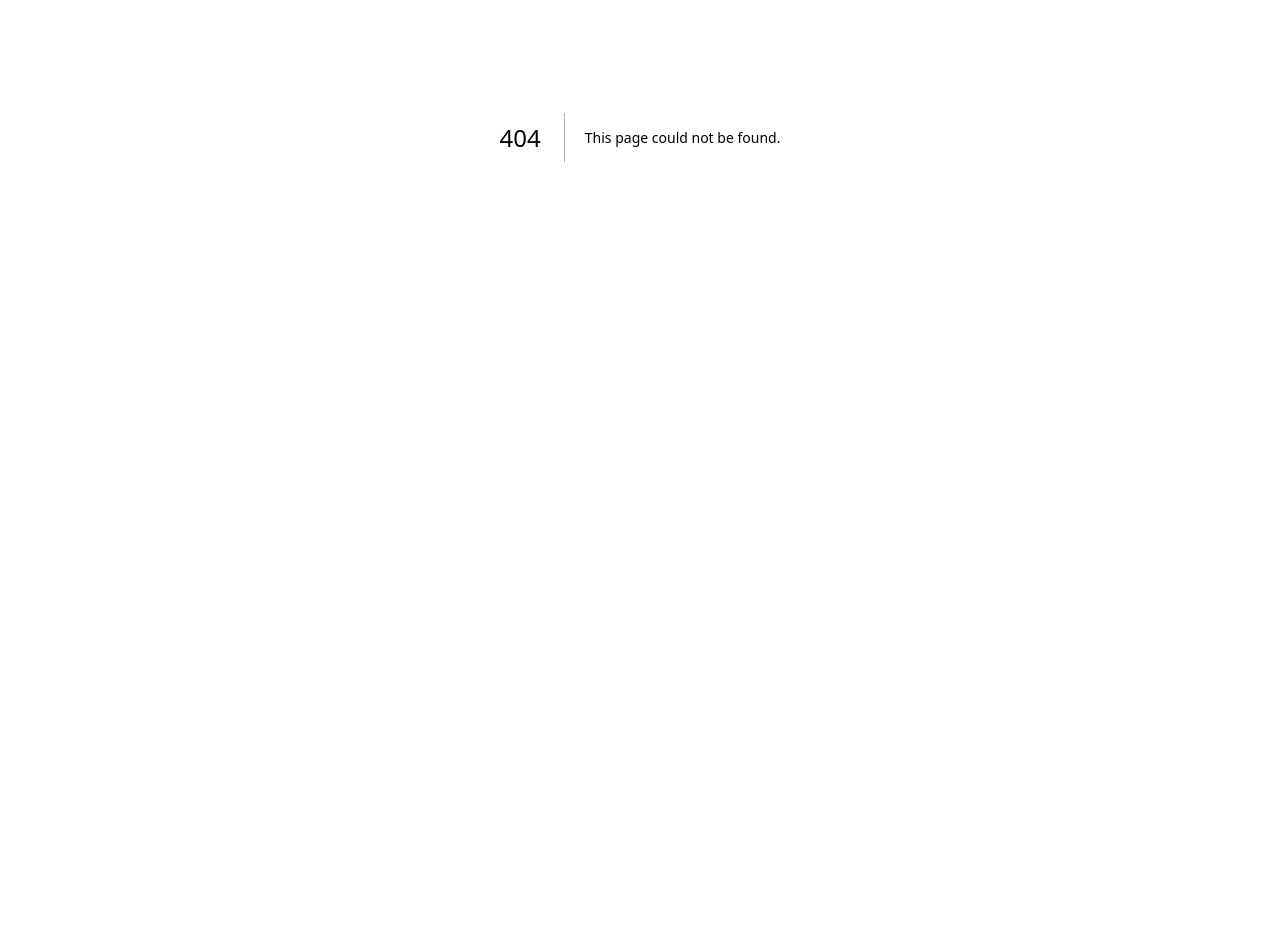
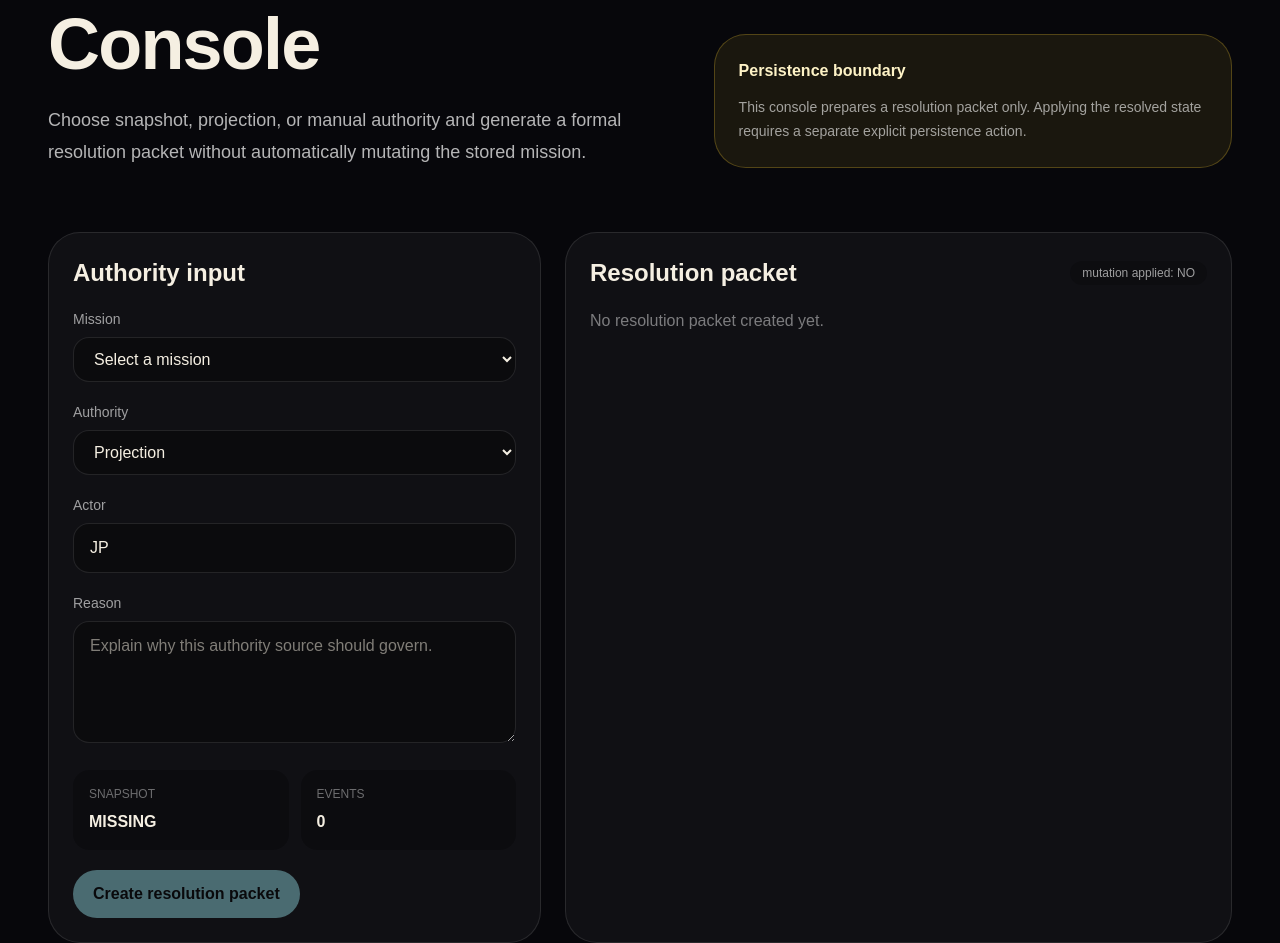
Before and after one commit to hvitiswift-afk/nextjs-boilerplate, a Next.js app: page /service-bridge/resolve in a window 1280 px wide. Before the commit this address had no page. Shown: the part 263-1206 px from the top of the page. Before the commit the page ends 800 px from the top, so only its background shows below. Built offline with nearby package versions, Linux system fonts and the light colour scheme.

Commit message:
Add explicit reconciliation resolution console

```diff
--- /dev/null
+++ b/app/service-bridge/resolve/page.tsx
@@ -0,0 +1,146 @@
+"use client";
+
+import { useEffect, useMemo, useState } from "react";
+
+type Mission = { id: string; title: string; service: string } & Record<string, unknown>;
+type ChainEvent = Record<string, unknown> & { id: string; missionId: string };
+type Authority = "snapshot" | "projection" | "manual";
+type Resolution = {
+  schema: string;
+  resolvedAt: string;
+  missionId: string;
+  authority: Authority;
+  actor: string;
+  reason: string;
+  chainValid: boolean;
+  differencesReviewed: Array<{ field: string; snapshotValue: unknown; projectedValue: unknown }>;
+  previousSnapshot: Mission;
+  projectedState: Record<string, unknown>;
+  resolvedState: Record<string, unknown>;
+  mutationApplied: false;
+  requiresExplicitPersistence: true;
+  externalActionCompleted: false;
+};
+
+const MISSION_KEY = "jp-hviti-service-bridge-v2";
+const EVENT_KEY = "jp-hviti-service-bridge-events-v1";
+
+export default function ResolutionConsolePage() {
+  const [missions, setMissions] = useState<Mission[]>([]);
+  const [events, setEvents] = useState<ChainEvent[]>([]);
+  const [selectedId, setSelectedId] = useState("");
+  const [authority, setAuthority] = useState<Authority>("projection");
+  const [actor, setActor] = useState("JP");
+  const [reason, setReason] = useState("");
+  const [manualState, setManualState] = useState("{}");
+  const [result, setResult] = useState<Resolution | null>(null);
+  const [error, setError] = useState("");
+  const [loading, setLoading] = useState(false);
+
+  useEffect(() => {
+    try {
+      const loadedMissions = JSON.parse(localStorage.getItem(MISSION_KEY) || "[]");
+      const loadedEvents = JSON.parse(localStorage.getItem(EVENT_KEY) || "[]");
+      setMissions(loadedMissions);
+      setEvents(loadedEvents);
+      if (loadedMissions[0]) setSelectedId(loadedMissions[0].id);
+    } catch {
+      setError("Could not load local missions or events.");
+    }
+  }, []);
+
+  const snapshot = useMemo(() => missions.find((mission) => mission.id === selectedId) ?? null, [missions, selectedId]);
+  const missionEvents = useMemo(() => events.filter((event) => event.missionId === selectedId), [events, selectedId]);
+
+  async function resolve() {
+    if (!snapshot) return;
+    setLoading(true);
+    setError("");
+    try {
+      const parsedManualState = authority === "manual" ? JSON.parse(manualState) : undefined;
+      const response = await fetch("/api/service-bridge/events/resolve", {
+        method: "POST",
+        headers: { "content-type": "application/json" },
+        body: JSON.stringify({ snapshot, events: missionEvents, authority, actor, reason, manualState: parsedManualState }),
+      });
+      const data = await response.json();
+      if (!response.ok) throw new Error(data.error || "Resolution failed.");
+      setResult(data);
+    } catch (cause) {
+      setError(cause instanceof Error ? cause.message : "Resolution failed.");
+    } finally {
+      setLoading(false);
+    }
+  }
+
+  return (
+    <main className="min-h-screen bg-[#07070b] text-[#f5efe2]">
+      <section className="mx-auto w-full max-w-7xl px-6 py-10 sm:px-10 lg:px-12">
+        <nav className="flex flex-wrap items-center justify-between gap-3 border-b border-white/10 pb-5 text-sm text-white/60">
+          <a className="font-mono uppercase tracking-[0.3em] text-cyan-200" href="/service-bridge/nexus">Service Bridge Nexus</a>
+          <div className="flex flex-wrap gap-3"><a href="/service-bridge/reconcile">Reconcile</a><a href="/service-bridge/projection">Projection</a><a href="/service-bridge/events">Events</a></div>
+        </nav>
+
+        <header className="grid gap-8 py-16 lg:grid-cols-[1.1fr_0.9fr] lg:items-end">
+          <div>
+            <p className="mb-4 inline-flex rounded-full border border-fuchsia-300/30 bg-fuchsia-300/10 px-4 py-2 text-sm text-fuchsia-100">Explicit authority decision</p>
+            <h1 className="text-5xl font-black tracking-tight sm:text-7xl">Resolution Console</h1>
+            <p className="mt-6 max-w-3xl text-lg leading-8 text-white/70">Choose snapshot, projection, or manual authority and generate a formal resolution packet without automatically mutating the stored mission.</p>
+          </div>
+          <div className="rounded-[2rem] border border-amber-300/25 bg-amber-300/[0.08] p-6">
+            <p className="font-semibold text-amber-100">Persistence boundary</p>
+            <p className="mt-3 text-sm leading-6 text-white/60">This console prepares a resolution packet only. Applying the resolved state requires a separate explicit persistence action.</p>
+          </div>
+        </header>
+
+        <section className="grid gap-6 lg:grid-cols-[0.85fr_1.15fr]">
+          <aside className="rounded-[2rem] border border-white/10 bg-white/[0.04] p-6">
+            <h2 className="text-2xl font-black">Authority input</h2>
+            <label className="mt-5 block text-sm text-white/60">Mission</label>
+            <select value={selectedId} onChange={(event) => { setSelectedId(event.target.value); setResult(null); }} className="mt-2 w-full rounded-2xl border border-white/10 bg-black/30 px-4 py-3">
+              <option value="">Select a mission</option>
+              {missions.map((mission) => <option key={mission.id} value={mission.id}>{mission.title} — {mission.service}</option>)}
+            </select>
+
+            <label className="mt-5 block text-sm text-white/60">Authority</label>
+            <select value={authority} onChange={(event) => setAuthority(event.target.value as Authority)} className="mt-2 w-full rounded-2xl border border-white/10 bg-black/30 px-4 py-3">
+              <option value="snapshot">Snapshot</option>
+              <option value="projection">Projection</option>
+              <option value="manual">Manual</option>
+            </select>
+
+            <label className="mt-5 block text-sm text-white/60">Actor</label>
+            <input value={actor} onChange={(event) => setActor(event.target.value)} className="mt-2 w-full rounded-2xl border border-white/10 bg-black/30 px-4 py-3" />
+
+            <label className="mt-5 block text-sm text-white/60">Reason</label>
+            <textarea value={reason} onChange={(event) => setReason(event.target.value)} rows={4} className="mt-2 w-full rounded-2xl border border-white/10 bg-black/30 px-4 py-3" placeholder="Explain why this authority source should govern." />
+
+            {authority === "manual" ? <><label className="mt-5 block text-sm text-white/60">Manual state JSON</label><textarea value={manualState} onChange={(event) => setManualState(event.target.value)} rows={8} className="mt-2 w-full rounded-2xl border border-white/10 bg-black/30 px-4 py-3 font-mono text-sm" /></> : null}
+
+            <div className="mt-5 grid grid-cols-2 gap-3">
+              <div className="rounded-2xl bg-black/25 p-4"><p className="text-xs uppercase text-white/40">Snapshot</p><p className="mt-2 font-bold">{snapshot ? "FOUND" : "MISSING"}</p></div>
+              <div className="rounded-2xl bg-black/25 p-4"><p className="text-xs uppercase text-white/40">Events</p><p className="mt-2 font-bold">{missionEvents.length}</p></div>
+            </div>
+
+            <button onClick={resolve} disabled={!snapshot || !reason.trim() || !actor.trim() || loading} className="mt-5 rounded-full bg-cyan-200 px-5 py-3 font-bold text-black disabled:opacity-40">{loading ? "Resolving…" : "Create resolution packet"}</button>
+          </aside>
+
+          <section className="rounded-[2rem] border border-white/10 bg-white/[0.04] p-6">
+            <div className="flex flex-wrap items-center justify-between gap-3"><h2 className="text-2xl font-black">Resolution packet</h2><span className="rounded-full bg-black/20 px-3 py-1 text-xs text-white/60">mutation applied: NO</span></div>
+            {!result ? <p className="mt-5 text-white/45">No resolution packet created yet.</p> : <div className="mt-5 space-y-5">
+              <div className="grid gap-3 sm:grid-cols-4">
+                <div className="rounded-2xl bg-black/25 p-4"><p className="text-xs uppercase text-white/40">Authority</p><p className="mt-2 font-black">{result.authority.toUpperCase()}</p></div>
+                <div className="rounded-2xl bg-black/25 p-4"><p className="text-xs uppercase text-white/40">Chain valid</p><p className="mt-2 font-black">{result.chainValid ? "YES" : "NO"}</p></div>
+                <div className="rounded-2xl bg-black/25 p-4"><p className="text-xs uppercase text-white/40">Differences</p><p className="mt-2 font-black">{result.differencesReviewed.length}</p></div>
+                <div className="rounded-2xl bg-black/25 p-4"><p className="text-xs uppercase text-white/40">Persistence</p><p className="mt-2 font-black">REQUIRED</p></div>
+              </div>
+              <pre className="overflow-x-auto rounded-2xl bg-black/30 p-4 text-sm leading-6 text-cyan-100">{JSON.stringify(result, null, 2)}</pre>
+            </div>}
+          </section>
+        </section>
+
+        {error ? <div className="mt-6 rounded-2xl border border-red-300/30 bg-red-300/10 p-4 text-red-100">{error}</div> : null}
+      </section>
+    </main>
+  );
+}
```
